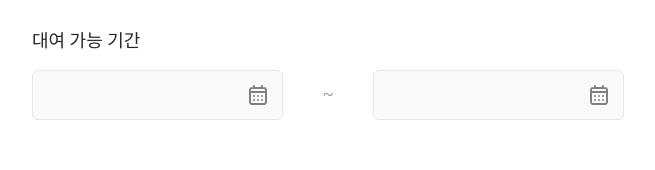
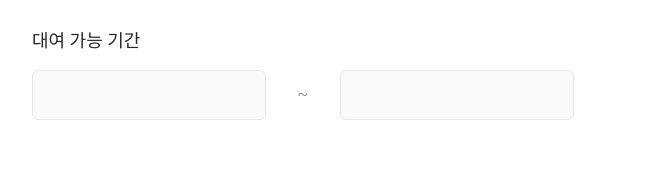
Before and after one commit to kimzini/Yajoba-Frontend, a React (Vite) app: page /product in a window 1280 px wide. Shown: the part 1835-2005 px from the top of the page, without its empty margins (312-967 px from the left). Built offline with nearby package versions, Linux system fonts and the light colour scheme; a web font is replaced by a local one.

Commit message:
[feat] 달력 모달 추가

```diff
--- a/package.json
+++ b/package.json
@@ -13,6 +13,7 @@
     "@tanstack/react-query": "^5.56.2",
     "axios": "^1.7.7",
     "react": "^18.3.1",
+    "react-datepicker": "^7.5.0",
     "react-dom": "^18.3.1",
     "react-router-dom": "^6.26.2"
   },
--- a/src/pages/product/ProductCreatePage.tsx
+++ b/src/pages/product/ProductCreatePage.tsx
@@ -16,10 +16,8 @@ export const ProductCreatePage = () => {
   const [price, setPrice] = useState<string>('');
   const [day, setDay] = useState<string>('');
   const [location, setLocation] = useState<string>('');
-  const [rentalPeriod, setRentalPeriod] = useState<RentalPeriod>({
-    start: '',
-    end: '',
-  });
+  const [startDate, setStartDate] = useState<Date | null>(null);
+  const [endDate, setEndDate] = useState<Date | null>(null);
   const [images, setImages] = useState<string[]>([]);
 
   const handleImagesUpload = (newImages: string[]) => {
@@ -34,7 +32,8 @@ export const ProductCreatePage = () => {
       price,
       day,
       location,
-      rentalPeriod,
+      startDate: startDate ? startDate.toISOString().split('T')[0] : '',
+      endDate: endDate ? endDate.toISOString().split('T')[0] : '',
       images,
     };
 
@@ -88,10 +87,10 @@ export const ProductCreatePage = () => {
             }
           />
           <DayInput
-            rentalPeriod={rentalPeriod}
-            onPeriodChange={(start: string, end: string) =>
-              setRentalPeriod({ start, end })
-            }
+            startDate={startDate}
+            endDate={endDate}
+            onStartDateChange={(date: Date | null) => setStartDate(date)}
+            onEndDateChange={(date: Date | null) => setEndDate(date)}
           />
           <button
             onClick={handleSubmit}
--- a/src/pages/product/components/input.tsx
+++ b/src/pages/product/components/input.tsx
@@ -1,6 +1,7 @@
 import { ChangeEvent, useState } from 'react';
-import calendar from '../../../assets/calendar.svg';
 import { DayButton } from './button';
+import DatePicker from 'react-datepicker';
+import 'react-datepicker/dist/react-datepicker.css';
 
 interface InputProps {
   title?: string;
@@ -86,50 +87,46 @@ export const PriceInput: React.FC<PriceInputProps> = ({
   );
 };
 
-interface RentalPeriod {
-  start: string;
-  end: string;
-}
-
 interface DayInputProps {
-  rentalPeriod: RentalPeriod;
-  onPeriodChange: (start: string, end: string) => void;
+  startDate: Date | null;
+  endDate: Date | null;
+  onStartDateChange: (date: Date | null) => void;
+  onEndDateChange: (date: Date | null) => void;
 }
 
 export const DayInput: React.FC<DayInputProps> = ({
-  rentalPeriod,
-  onPeriodChange,
+  startDate,
+  endDate,
+  onStartDateChange,
+  onEndDateChange,
 }) => {
-  const handleStartDateChange = (e: ChangeEvent<HTMLInputElement>) => {
-    onPeriodChange(e.target.value, rentalPeriod.end);
-  };
-
-  const handleEndDateChange = (e: ChangeEvent<HTMLInputElement>) => {
-    onPeriodChange(rentalPeriod.start, e.target.value);
-  };
-
   return (
     <div className="flex flex-col gap-4 px-[1rem]">
       <span className="text-medium18 text-neutral-0">대여 가능 기간</span>
-      <div className="flex items-center justify-center gap-10">
-        <div className="flex w-1/2 items-center justify-between rounded-xs border border-neutral-80 bg-neutral-100 px-[1rem] py-[0.75rem]">
-          <input
-            className="font-regular bg-neutral-100 text-small16 text-neutral-0 focus:outline-none"
-            value={rentalPeriod.start}
-            onChange={handleStartDateChange}
+      <div className="flex items-center gap-8">
+        <div className='relative'>
+          <DatePicker
+            selected={startDate ?? undefined}
+            onChange={(date) => onStartDateChange(date)}
+            selectsStart
+            startDate={startDate ?? undefined}
+            endDate={endDate ?? undefined}
+            dateFormat="yyyy-MM-dd"
+            className='flex items-center rounded-xs border border-neutral-80 bg-neutral-100 px-[1rem] py-[0.75rem] focus:outline-none'
           />
-          <img src={calendar} alt="calendar" />
         </div>
-
         <span className="text-medium18 text-placeholder">~</span>
-
-        <div className="flex w-1/2 items-center justify-between rounded-xs border border-neutral-80 bg-neutral-100 px-[1rem] py-[0.75rem]">
-          <input
-            className="font-regular bg-neutral-100 text-small16 text-neutral-0 focus:outline-none"
-            value={rentalPeriod.end}
-            onChange={handleEndDateChange}
+        <div className='relative'>
+          <DatePicker
+            selected={endDate ?? undefined}
+            onChange={(date) => onEndDateChange(date)}
+            selectsEnd
+            startDate={startDate ?? undefined}
+            endDate={endDate ?? undefined}
+            minDate={startDate ?? undefined}
+            dateFormat="yyyy-MM-dd"
+            className='flex items-center rounded-xs border border-neutral-80 bg-neutral-100 px-[1rem] py-[0.75rem] focus:outline-none'
           />
-          <img src={calendar} alt="calendar" />
         </div>
       </div>
     </div>
```
Also changed, not shown: src/assets/calendar.svg (deleted), 1 other file (tests, documents, lock files or other folders).
